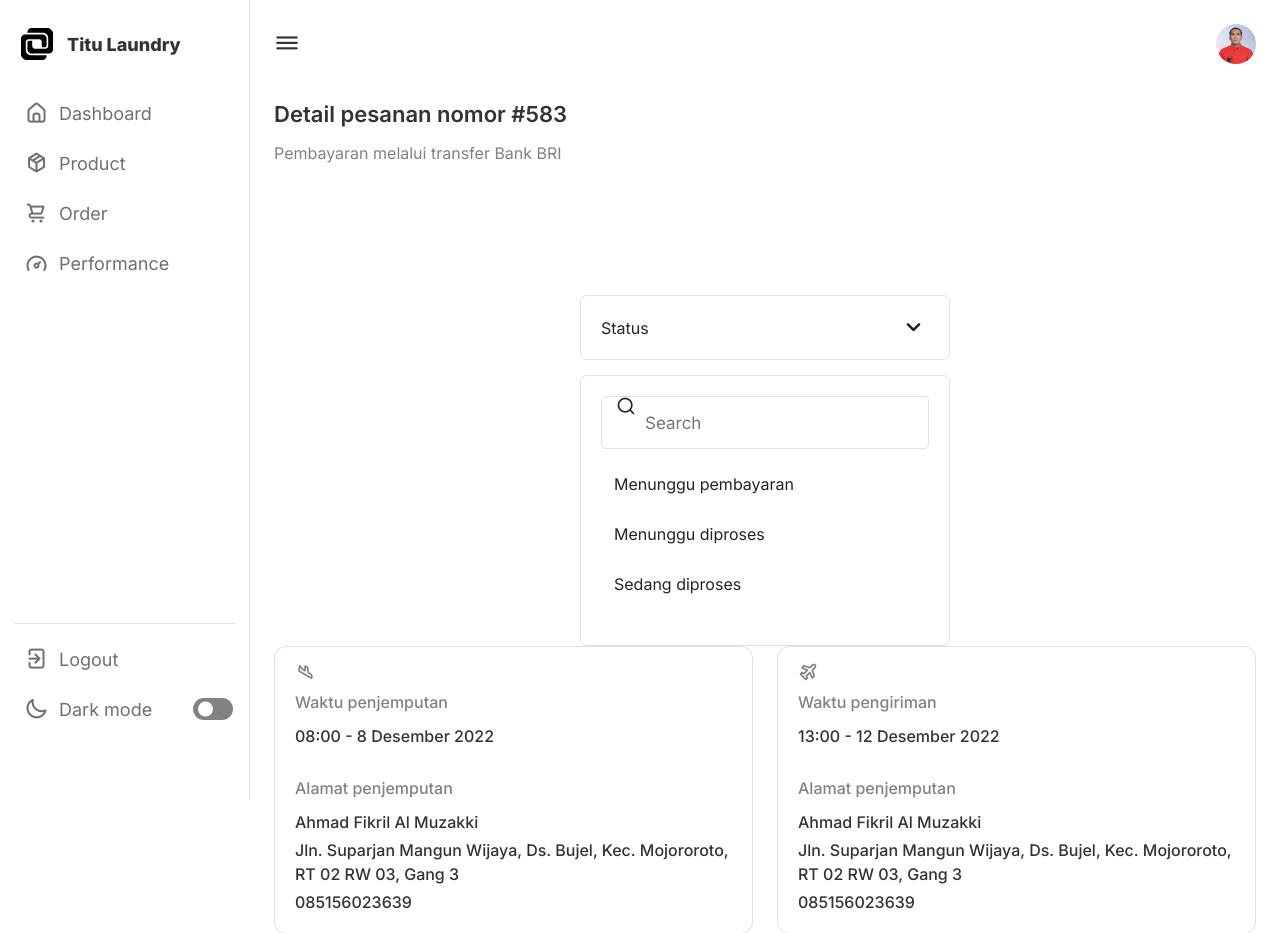
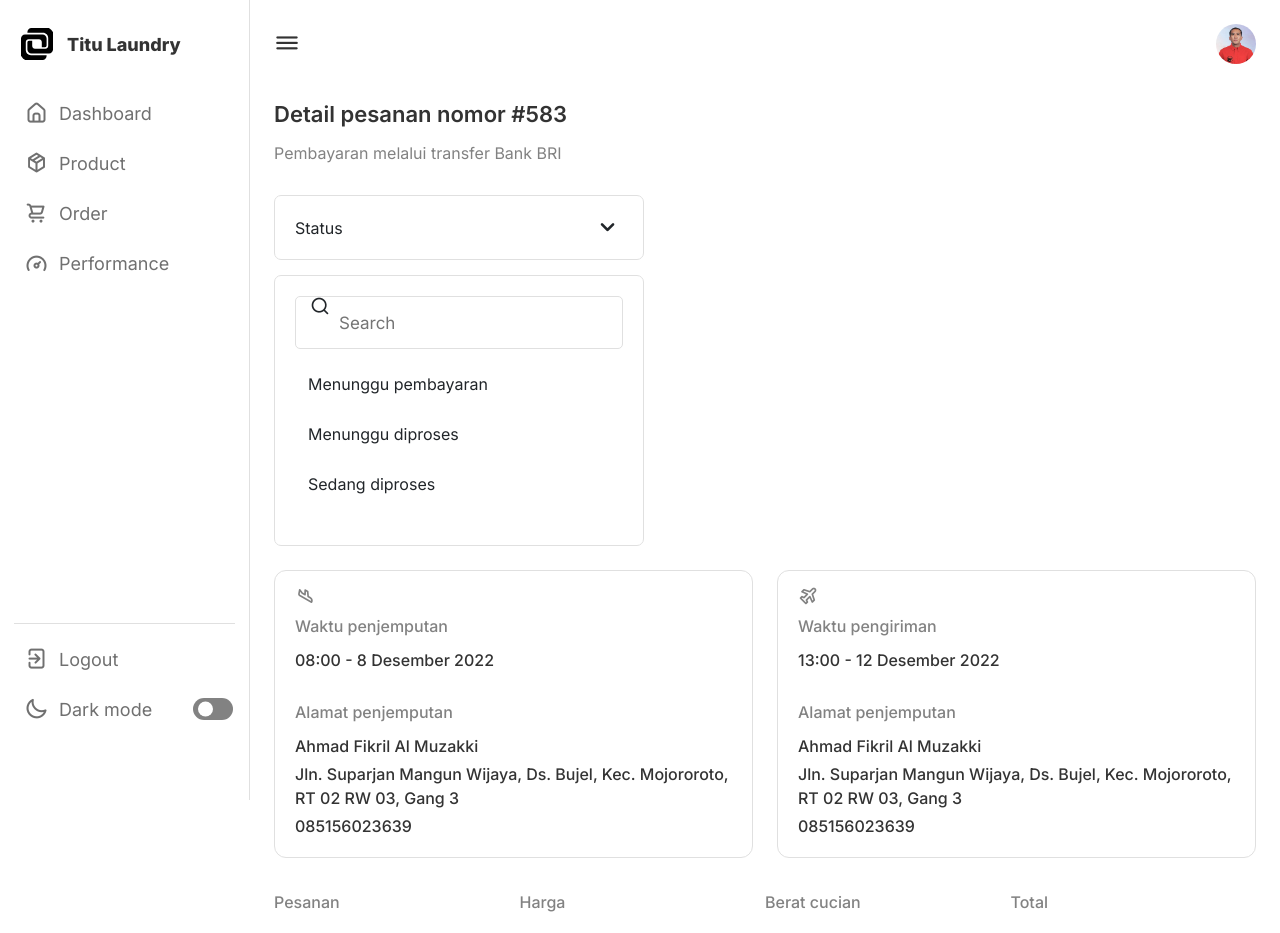
Before and after one commit to fikrilal/Titu-Laundry-Admin-Website, a PHP site: page /update_pesanan.php in a window 1280 px wide. Shown: the top 933 px of the page. Run offline with PHP 8.4, Linux system fonts and the light colour scheme; some libraries are stand-ins or nearby versions.

Commit message:
Update update.css

```diff
--- a/css/update.css
+++ b/css/update.css
@@ -557,7 +557,7 @@ nav.close~.dashboard .top {
 
 .dash-content .dropdown {
   width: 370px;
-  margin: 130px auto 0;
+  margin-bottom: 24px;
 }
 
 .select-btn, .options li {
```
